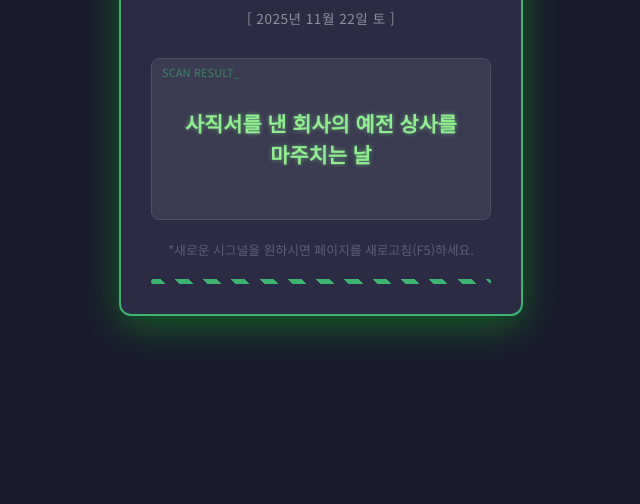
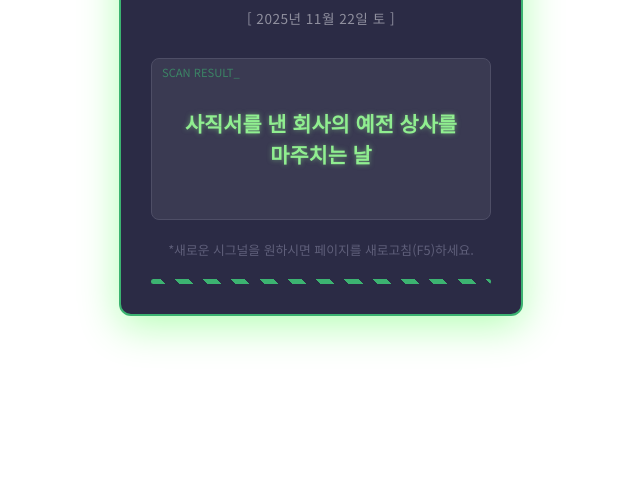
Before and after one commit to Naheeria/Real-fortune, a plain HTML site: page index.html in a window 1280 px wide. Shown: the part 296-800 px from the top of the page, without its empty margins (319-959 px from the left). Drawn offline with Linux system fonts and the light colour scheme.

Commit message:
Update index.html

```diff
--- a/index.html
+++ b/index.html
@@ -16,7 +16,7 @@
             /* height 대신 min-height를 사용하여 내용이 넘쳐도 스크롤 가능하게 함 */
             min-height: 100vh;
             margin: 0;
-            background-color: #1a1a2e; /* 어두운 우주 배경 */
+            background-color: transparent; /* 어두운 우주 배경 */
             font-family: 'Noto Sans KR', sans-serif;
             color: #e0e0e0; /* 기본 글씨색은 밝게 */
             padding: 20px; /* 작은 화면에서 좌우 여백 확보 */
```
